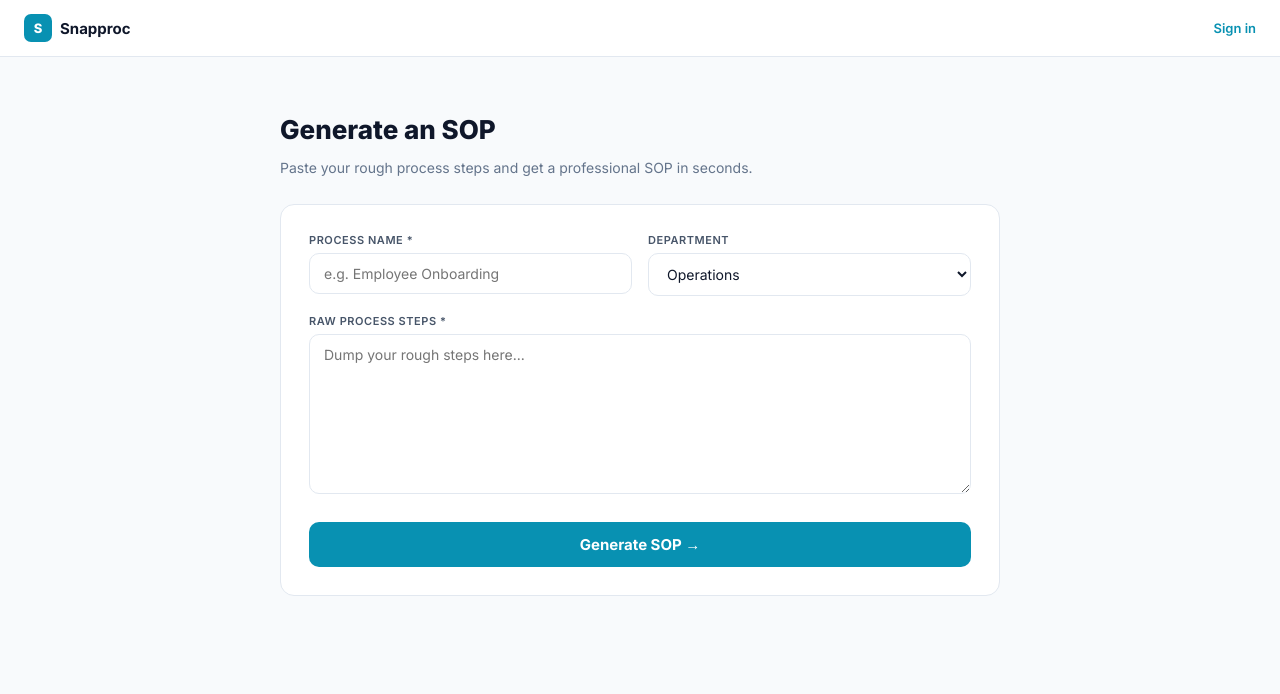
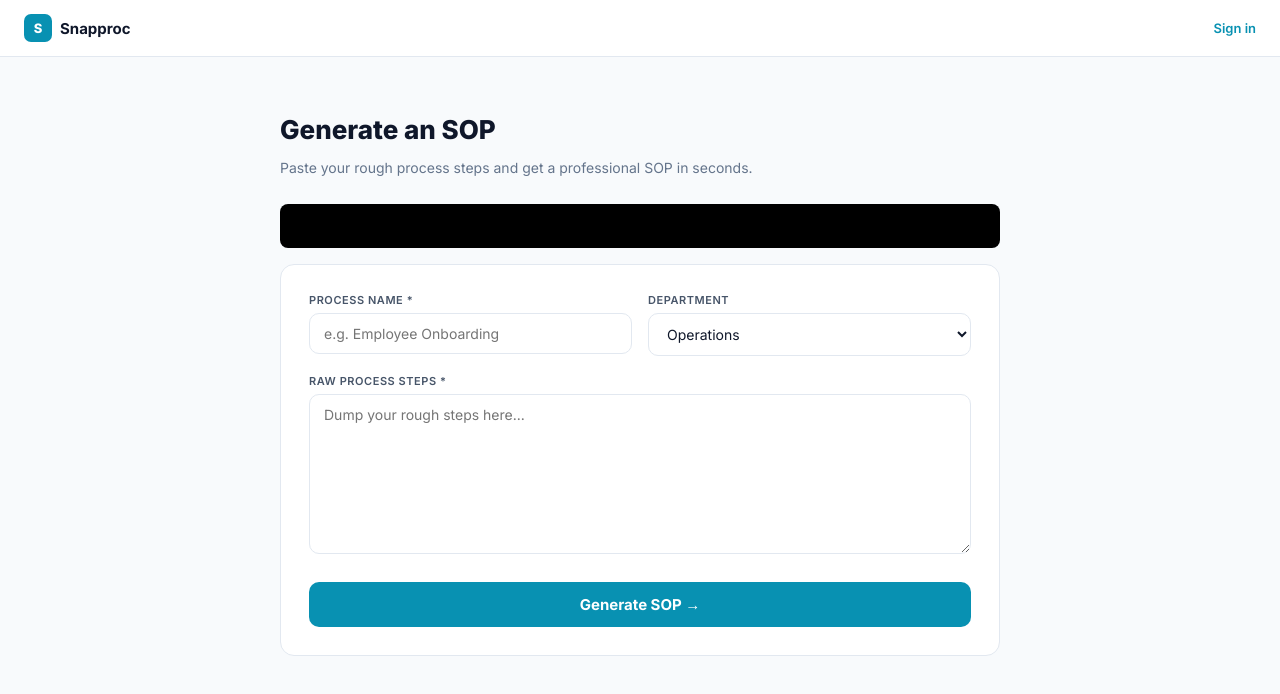
Before and after one commit to apexianlabs/snapproc, a Next.js app: page /generate in a window 1280 px wide. Shown: the top 694 px of the page. Built offline with nearby package versions, Linux system fonts and the light colour scheme.

Commit message:
Add visible debug output

```diff
--- a/app/generate/page.js
+++ b/app/generate/page.js
@@ -34,6 +34,8 @@ export default function GeneratePage() {
       const data = await res.json()
       if (!res.ok) throw new Error(data.error || 'Failed')
       setResult(data.result)
+      // DEBUG - remove later
+      document.getElementById('debug-out').textContent = JSON.stringify(data.result?.steps?.slice(0,1), null, 2)
     } catch(e) {
       setError(e.message)
     }
@@ -142,6 +144,7 @@ export default function GeneratePage() {
         <h1 style={{fontSize:26,fontWeight:800,color:'#0f172a',marginBottom:6}}>Generate an SOP</h1>
         <p style={{fontSize:14,color:'#64748b',marginBottom:28}}>Paste your rough process steps and get a professional SOP in seconds.</p>
         {error && <div style={{background:'#fef2f2',border:'1px solid #fecaca',borderRadius:10,padding:'12px 16px',fontSize:13,color:'#dc2626',marginBottom:20}}>{error}</div>}
+        <pre id="debug-out" style={{background:'#000',color:'#0f0',padding:12,borderRadius:8,fontSize:11,marginBottom:16,minHeight:20}}></pre>
         <div style={{background:'#fff',border:'1px solid #e2e8f0',borderRadius:14,padding:28}}>
           <div style={{display:'grid',gridTemplateColumns:'1fr 1fr',gap:16,marginBottom:18}}>
             <div>
```
